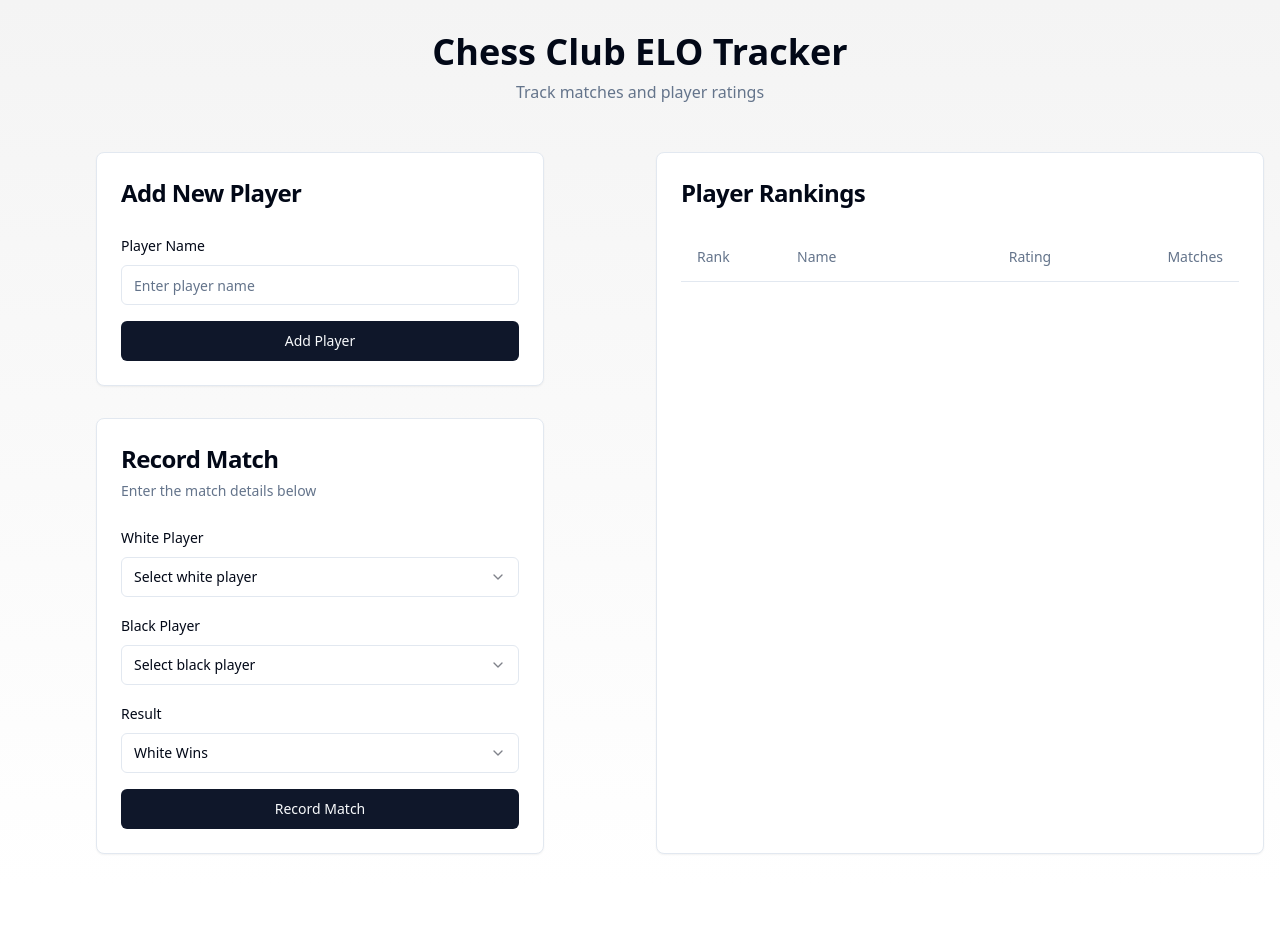
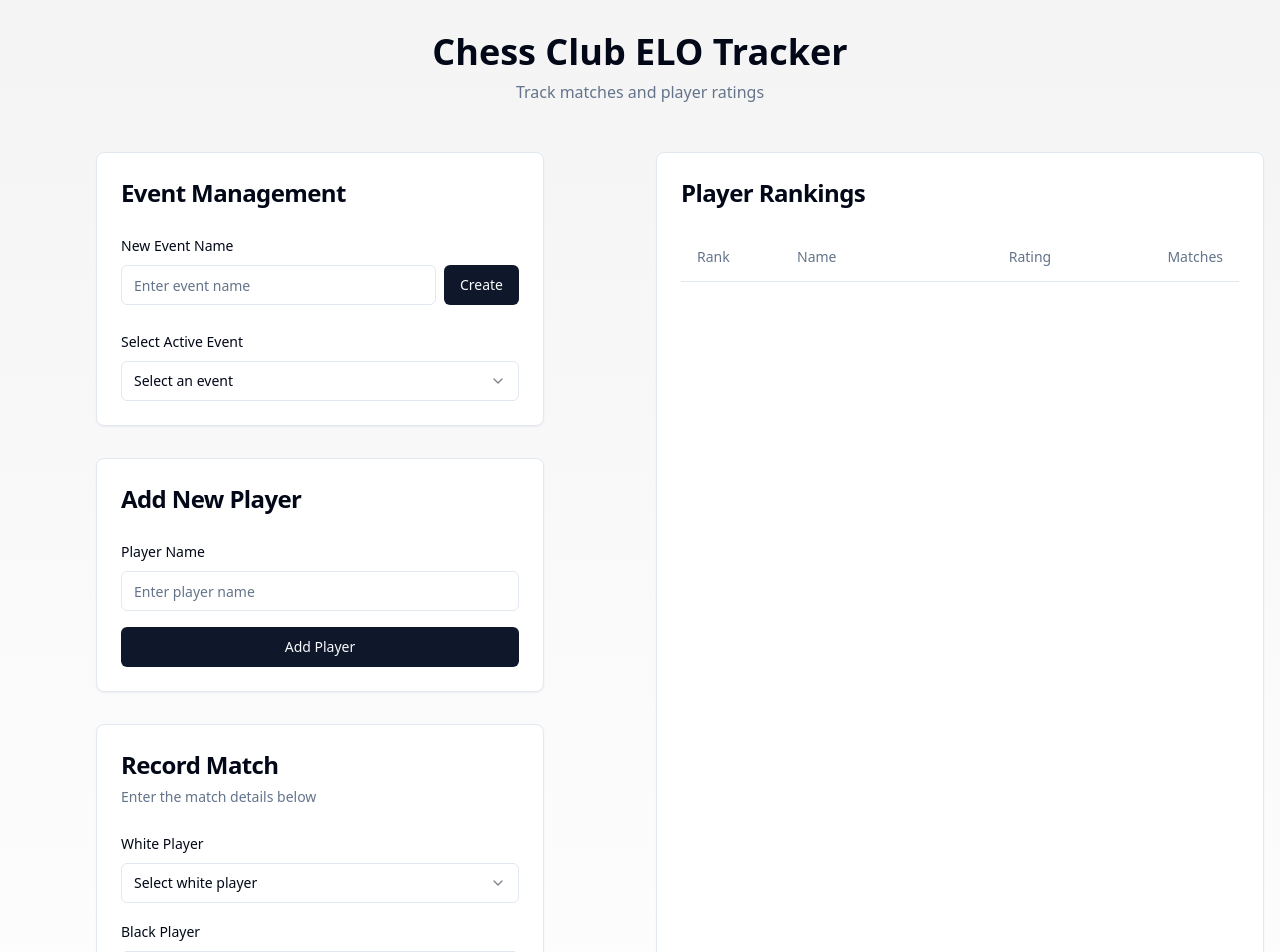
Before and after one commit to GersieDee/elo-chess-companion, a React (Vite) app: page / in a window 1280 px wide. Shown: the top 952 px of the page. Before the commit the page ends 886 px from the top, so only its background shows below. Built offline with nearby package versions, Linux system fonts and the light colour scheme.

Commit message:
Add event saving functionality
This commit adds functionality to save and continue events at a later date.  A new field will be added to the interface to specify the event.  The results of the event will be saved and can be accessed later.

```diff
--- /dev/null
+++ b/src/components/EventSelector.tsx
@@ -0,0 +1,93 @@
+
+import { useState } from "react";
+import {
+  Card,
+  CardContent,
+  CardHeader,
+  CardTitle,
+} from "@/components/ui/card";
+import { Input } from "@/components/ui/input";
+import { Button } from "@/components/ui/button";
+import {
+  Select,
+  SelectContent,
+  SelectItem,
+  SelectTrigger,
+  SelectValue,
+} from "@/components/ui/select";
+import { toast } from "sonner";
+import type { Event } from "@/utils/eloCalculator";
+
+interface EventSelectorProps {
+  events: Event[];
+  activeEventId: string | null;
+  onEventCreate: (name: string) => void;
+  onEventSelect: (eventId: string) => void;
+}
+
+const EventSelector = ({
+  events,
+  activeEventId,
+  onEventCreate,
+  onEventSelect,
+}: EventSelectorProps) => {
+  const [newEventName, setNewEventName] = useState("");
+
+  const handleCreateEvent = (e: React.FormEvent) => {
+    e.preventDefault();
+
+    if (!newEventName.trim()) {
+      toast.error("Please enter an event name");
+      return;
+    }
+
+    onEventCreate(newEventName.trim());
+    setNewEventName("");
+    toast.success("Event created successfully");
+  };
+
+  return (
+    <Card className="w-full max-w-md mx-auto animate-fadeIn">
+      <CardHeader>
+        <CardTitle className="text-2xl font-semibold">Event Management</CardTitle>
+      </CardHeader>
+      <CardContent className="space-y-6">
+        <form onSubmit={handleCreateEvent} className="space-y-4">
+          <div className="space-y-2">
+            <label className="text-sm font-medium">New Event Name</label>
+            <div className="flex gap-2">
+              <Input
+                type="text"
+                value={newEventName}
+                onChange={(e) => setNewEventName(e.target.value)}
+                placeholder="Enter event name"
+              />
+              <Button type="submit">Create</Button>
+            </div>
+          </div>
+        </form>
+
+        <div className="space-y-2">
+          <label className="text-sm font-medium">Select Active Event</label>
+          <Select
+            value={activeEventId || ""}
+            onValueChange={onEventSelect}
+          >
+            <SelectTrigger>
+              <SelectValue placeholder="Select an event" />
+            </SelectTrigger>
+            <SelectContent>
+              {events.map((event) => (
+                <SelectItem key={event.id} value={event.id}>
+                  {event.name} ({new Date(event.date).toLocaleDateString()})
+                </SelectItem>
+              ))}
+            </SelectContent>
+          </Select>
+        </div>
+      </CardContent>
+    </Card>
+  );
+};
+
+export default EventSelector;
--- a/src/components/MatchRecordForm.tsx
+++ b/src/components/MatchRecordForm.tsx
@@ -21,15 +21,21 @@ import type { Player, Match } from "@/utils/eloCalculator";
 interface MatchRecordFormProps {
   players: Player[];
   onMatchRecord: (match: Omit<Match, "id" | "date">) => void;
+  activeEventId: string | null;
 }
 
-const MatchRecordForm = ({ players, onMatchRecord }: MatchRecordFormProps) => {
+const MatchRecordForm = ({ players, onMatchRecord, activeEventId }: MatchRecordFormProps) => {
   const [whiteId, setWhiteId] = useState<string>("");
   const [blackId, setBlackId] = useState<string>("");
   const [result, setResult] = useState<"white" | "black" | "draw">("white");
 
   const handleSubmit = (e: React.FormEvent) => {
     e.preventDefault();
+
+    if (!activeEventId) {
+      toast.error("Please select an active event first");
+      return;
+    }
 
     if (!whiteId || !blackId) {
       toast.error("Please select both players");
@@ -45,6 +51,7 @@ const MatchRecordForm = ({ players, onMatchRecord }: MatchRecordFormProps) => {
       whiteId,
       blackId,
       result,
+      eventId: activeEventId,
     });
 
     setWhiteId("");
@@ -108,7 +115,11 @@ const MatchRecordForm = ({ players, onMatchRecord }: MatchRecordFormProps) => {
             </Select>
           </div>
 
-          <Button type="submit" className="w-full">
+          <Button
+            type="submit"
+            className="w-full"
+            disabled={!activeEventId}
+          >
             Record Match
           </Button>
         </form>
--- a/src/pages/Index.tsx
+++ b/src/pages/Index.tsx
@@ -4,20 +4,38 @@ import { v4 as uuidv4 } from "uuid";
 import NewPlayerForm from "@/components/NewPlayerForm";
 import PlayersList from "@/components/PlayersList";
 import MatchRecordForm from "@/components/MatchRecordForm";
-import { processMatch, type Player, type Match } from "@/utils/eloCalculator";
+import EventSelector from "@/components/EventSelector";
+import { processMatch, type Player, type Match, type Event } from "@/utils/eloCalculator";
 
 const Index = () => {
   const [players, setPlayers] = useState<Player[]>([]);
   const [matches, setMatches] = useState<Match[]>([]);
+  const [events, setEvents] = useState<Event[]>([]);
+  const [activeEventId, setActiveEventId] = useState<string | null>(null);
 
   const handleAddPlayer = (name: string) => {
     const newPlayer: Player = {
       id: uuidv4(),
       name,
-      rating: 1200, // Starting ELO rating
+      rating: 1200,
       matches: 0,
     };
     setPlayers([...players, newPlayer]);
+  };
+
+  const handleCreateEvent = (name: string) => {
+    const newEvent: Event = {
+      id: uuidv4(),
+      name,
+      date: new Date().toISOString(),
+      isActive: true,
+    };
+    setEvents([...events, newEvent]);
+    setActiveEventId(newEvent.id);
+  };
+
+  const handleSelectEvent = (eventId: string) => {
+    setActiveEventId(eventId);
   };
 
   const handleRecordMatch = (matchData: Omit<Match, "id" | "date">) => {
@@ -50,8 +68,18 @@ const Index = () => {
 
         <div className="grid gap-8 md:grid-cols-2">
           <div className="space-y-8">
+            <EventSelector
+              events={events}
+              activeEventId={activeEventId}
+              onEventCreate={handleCreateEvent}
+              onEventSelect={handleSelectEvent}
+            />
             <NewPlayerForm onPlayerAdd={handleAddPlayer} />
-            <MatchRecordForm players={players} onMatchRecord={handleRecordMatch} />
+            <MatchRecordForm
+              players={players}
+              onMatchRecord={handleRecordMatch}
+              activeEventId={activeEventId}
+            />
           </div>
           <PlayersList players={players} />
         </div>
```
Also changed, not shown: src/utils/eloCalculator.ts (+8 -0 lines).
